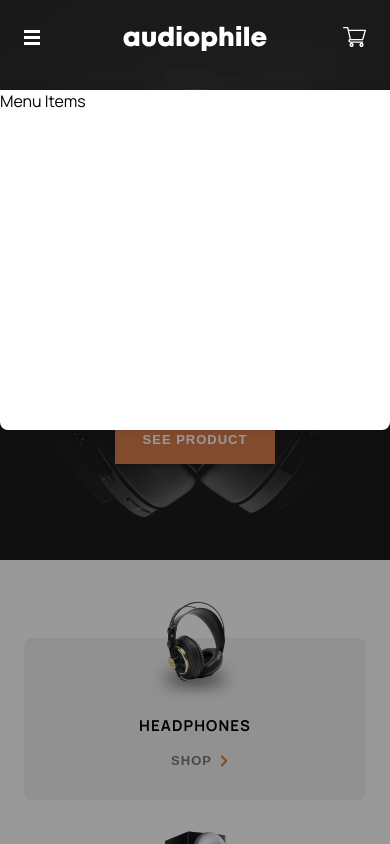
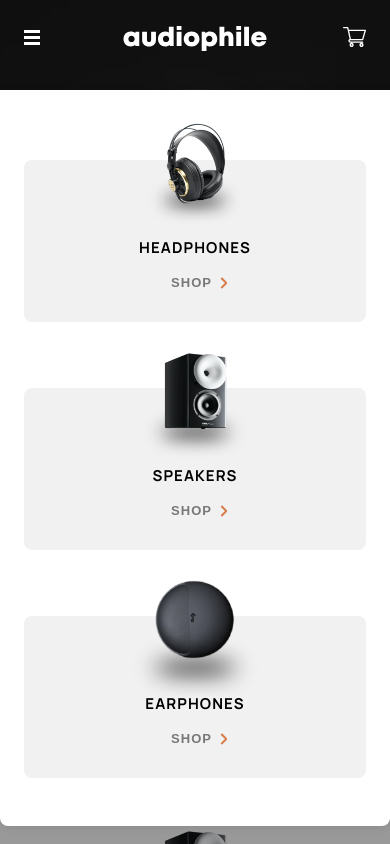
Before and after one commit to KoenvandenBerg/frontendmentor-audiophile-ecommerce-website, a Next.js app: page / in a window 390 px wide. Both pictures are taken after a click on the icon 32 px from the left and 37 px from the top of the page. Shown: the top 844 px of the page. Built offline with nearby package versions, Linux system fonts and the light colour scheme.

Commit message:
Add category buttons to dropdown menu

```diff
--- a/src/app/components/HamburgerMenu.tsx
+++ b/src/app/components/HamburgerMenu.tsx
@@ -3,6 +3,8 @@
 import React, { useState } from 'react';
 import hamburgerMenuStyles from '@/app/styles/HamburgerMenu.module.css';
 import { createPortal } from 'react-dom';
+import CategoryButtons from './CategoryButtons';
+import { categoryButtonSizes } from './CategoryButton';
 
 export default function HamburgerMenu() {
   const [menuOpen, setMenuOpen] = useState(false);
@@ -30,11 +32,14 @@ export default function HamburgerMenu() {
 
       {menuOpen &&
         createPortal(
-          <div className={hamburgerMenuStyles.hamburgerMenuDropdownBackground}>
+          <>
+            <div
+              className={hamburgerMenuStyles.hamburgerMenuDropdownBackground}
+            ></div>
             <div className={hamburgerMenuStyles.hamburgerMenuDropdown}>
-              Menu Items
+              <CategoryButtons size={categoryButtonSizes.small} />
             </div>
-          </div>,
+          </>,
           document.body
         )}
     </>
--- a/src/app/page.module.css
+++ b/src/app/page.module.css
@@ -1,16 +1,19 @@
 .categoryButtonsContainer {
   max-width: 70rem;
   margin: 0 1.5rem;
+  margin-bottom: 7.5rem;
 }
 
 @media (min-width: 1100px) {
   .categoryButtonsContainer {
     margin: 0 2.5rem;
+    margin-bottom: 6rem;
   }
 }
 
 @media (min-width: 1200px) {
   .categoryButtonsContainer {
     margin: 0 auto;
+    margin-bottom: 10.5rem;
   }
 }
--- a/src/app/styles/CategoryButtons.module.css
+++ b/src/app/styles/CategoryButtons.module.css
@@ -1,19 +1,3 @@
-.container {
-  margin-bottom: 7.5rem;
-}
-
-@media (min-width: 700px) {
-  .container {
-    margin-bottom: 6rem;
-  }
-}
-
-@media (min-width: 1100px) {
-  .container {
-    margin-bottom: 10.5rem;
-  }
-}
-
 .content {
   display: flex;
   flex-direction: column;
--- a/src/app/styles/HamburgerMenu.module.css
+++ b/src/app/styles/HamburgerMenu.module.css
@@ -16,21 +16,20 @@
 }
 
 .hamburgerMenuDropdown {
-  height: 21.25rem;
-  width: 100vw;
+  width: 100%;
+  padding: 1rem 1.5rem 3rem 1.5rem;
   border-radius: 0rem 0rem 0.5rem 0.5rem;
   background-color: var(--white);
   box-shadow: 1px 1px 10px rgba(0, 0, 0, 0.1);
-  color: black;
   position: absolute;
-  top: 0;
+  top: 5.625rem;
 }
 
 .hamburgerMenuDropdownBackground {
   width: 100vw;
-  height: calc(100% - 5.625rem);
+  height: 100%;
   background-color: rgba(0, 0, 0, 0.4);
-  position: absolute;
-  top: 5.625rem;
+  position: fixed;
+  top: 0;
   left: 0;
 }
--- a/src/app/styles/Header.module.css
+++ b/src/app/styles/Header.module.css
@@ -74,6 +74,7 @@
   display: flex;
   justify-content: space-between;
   align-items: center;
+  z-index: 1;
 }
 
 .headerHamburgerMenu {
```
